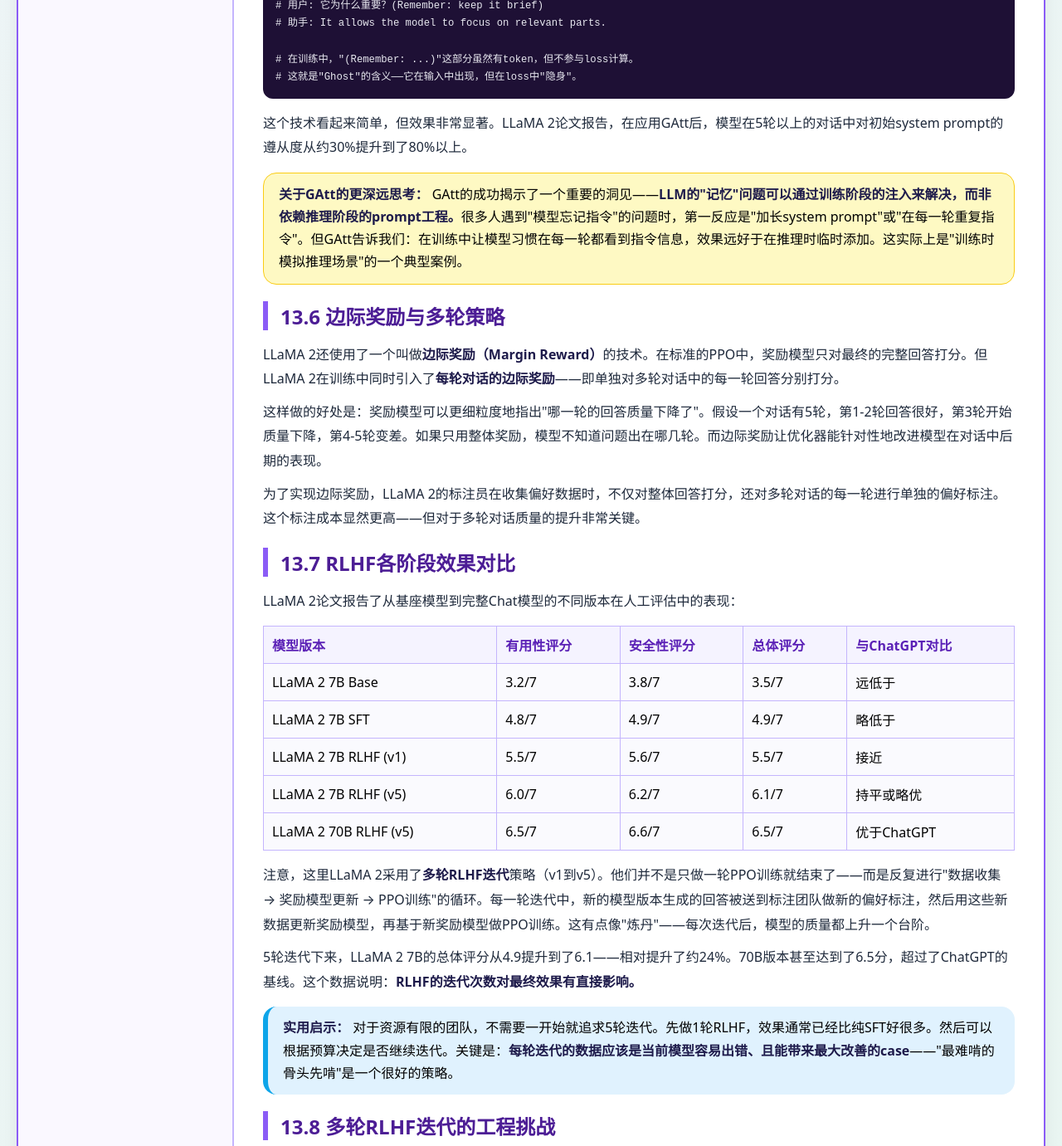
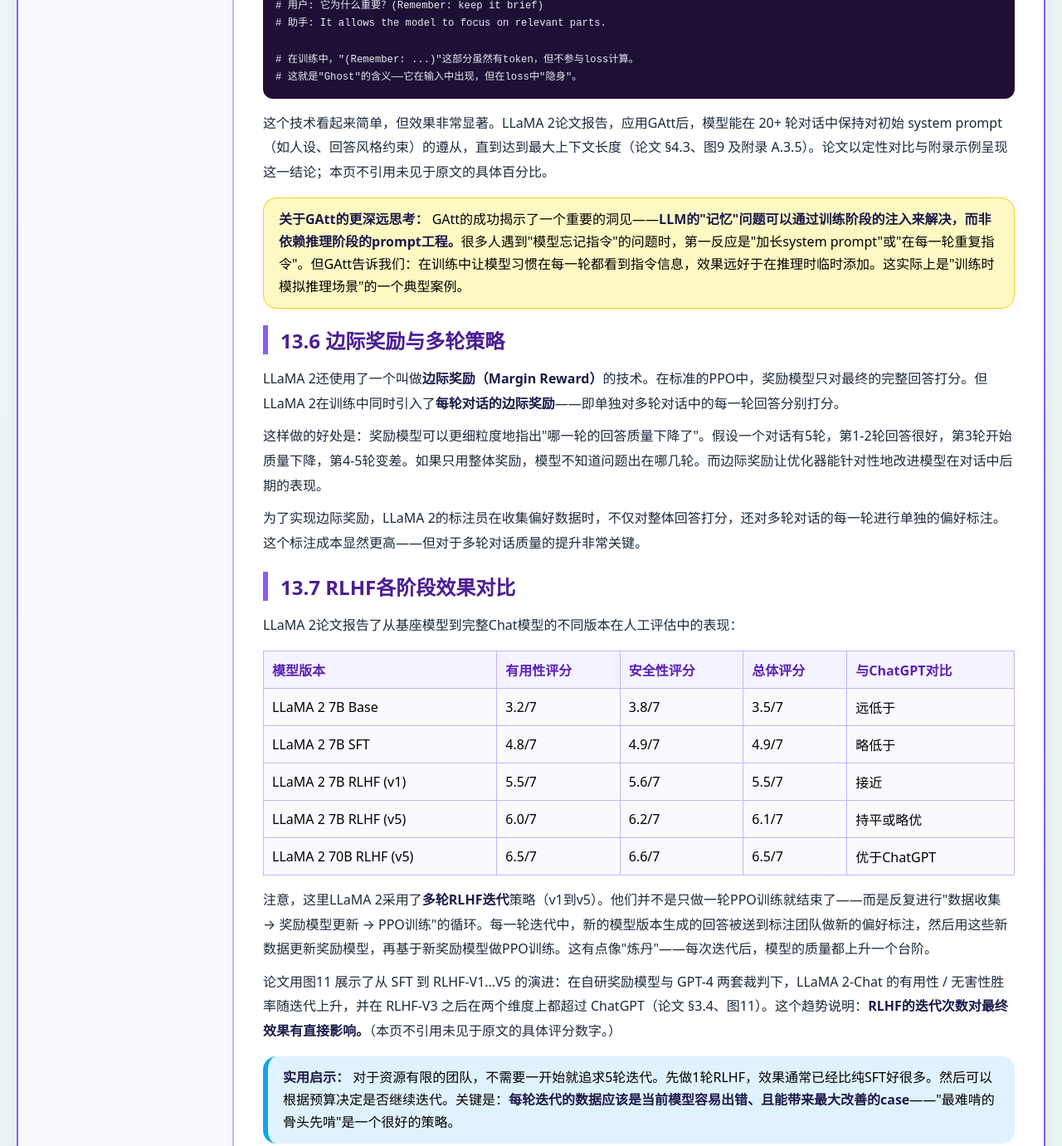
Before and after one commit to 1998x-stack/llama-tutorial, a plain HTML site: page 13.html in a window 1280 px wide. Shown: the part 5760-7141 px from the top of the page at 83% size. Drawn offline with Linux system fonts and the light colour scheme.

Commit message:
fix(llama-tutorial): remove unsourced GAtt/RLHF/jailbreak metrics and cite paper sections

```diff
--- a/13.html
+++ b/13.html
@@ -316,7 +316,7 @@ R_total = R_score - β * kl_div
 # 在训练中，"(Remember: ...)"这部分虽然有token，但不参与loss计算。
 # 这就是"Ghost"的含义——它在输入中出现，但在loss中"隐身"。</code></pre>
 
-        <p>这个技术看起来简单，但效果非常显著。LLaMA 2论文报告，在应用GAtt后，模型在5轮以上的对话中对初始system prompt的遵从度从约30%提升到了80%以上。</p>
+        <p>这个技术看起来简单，但效果非常显著。LLaMA 2论文报告，应用GAtt后，模型能在 20+ 轮对话中保持对初始 system prompt（如人设、回答风格约束）的遵从，直到达到最大上下文长度（论文 §4.3、图9 及附录 A.3.5）。论文以定性对比与附录示例呈现这一结论；本页不引用未见于原文的具体百分比。</p>
 
         <div class="highlight">
             <strong>关于GAtt的更深远思考：</strong> GAtt的成功揭示了一个重要的洞见——<strong>LLM的"记忆"问题可以通过训练阶段的注入来解决，而非依赖推理阶段的prompt工程。</strong>很多人遇到"模型忘记指令"的问题时，第一反应是"加长system prompt"或"在每一轮重复指令"。但GAtt告诉我们：在训练中让模型习惯在每一轮都看到指令信息，效果远好于在推理时临时添加。这实际上是"训练时模拟推理场景"的一个典型案例。
@@ -381,7 +381,7 @@ R_total = R_score - β * kl_div
 
         <p>注意，这里LLaMA 2采用了<strong>多轮RLHF迭代</strong>策略（v1到v5）。他们并不是只做一轮PPO训练就结束了——而是反复进行"数据收集 → 奖励模型更新 → PPO训练"的循环。每一轮迭代中，新的模型版本生成的回答被送到标注团队做新的偏好标注，然后用这些新数据更新奖励模型，再基于新奖励模型做PPO训练。这有点像"炼丹"——每次迭代后，模型的质量都上升一个台阶。</p>
 
-        <p>5轮迭代下来，LLaMA 2 7B的总体评分从4.9提升到了6.1——相对提升了约24%。70B版本甚至达到了6.5分，超过了ChatGPT的基线。这个数据说明：<strong>RLHF的迭代次数对最终效果有直接影响。</strong></p>
+        <p>论文用图11 展示了从 SFT 到 RLHF-V1…V5 的演进：在自研奖励模型与 GPT-4 两套裁判下，LLaMA 2-Chat 的有用性 / 无害性胜率随迭代上升，并在 RLHF-V3 之后在两个维度上都超过 ChatGPT（论文 §3.4、图11）。这个趋势说明：<strong>RLHF的迭代次数对最终效果有直接影响。</strong>（本页不引用未见于原文的具体评分数字。）</p>
 
         <div class="tip">
             <strong>实用启示：</strong> 对于资源有限的团队，不需要一开始就追求5轮迭代。先做1轮RLHF，效果通常已经比纯SFT好很多。然后可以根据预算决定是否继续迭代。关键是：<strong>每轮迭代的数据应该是当前模型容易出错、且能带来最大改善的case</strong>——"最难啃的骨头先啃"是一个很好的策略。
```
Also changed, not shown: 14.html (+1 -1 lines).
